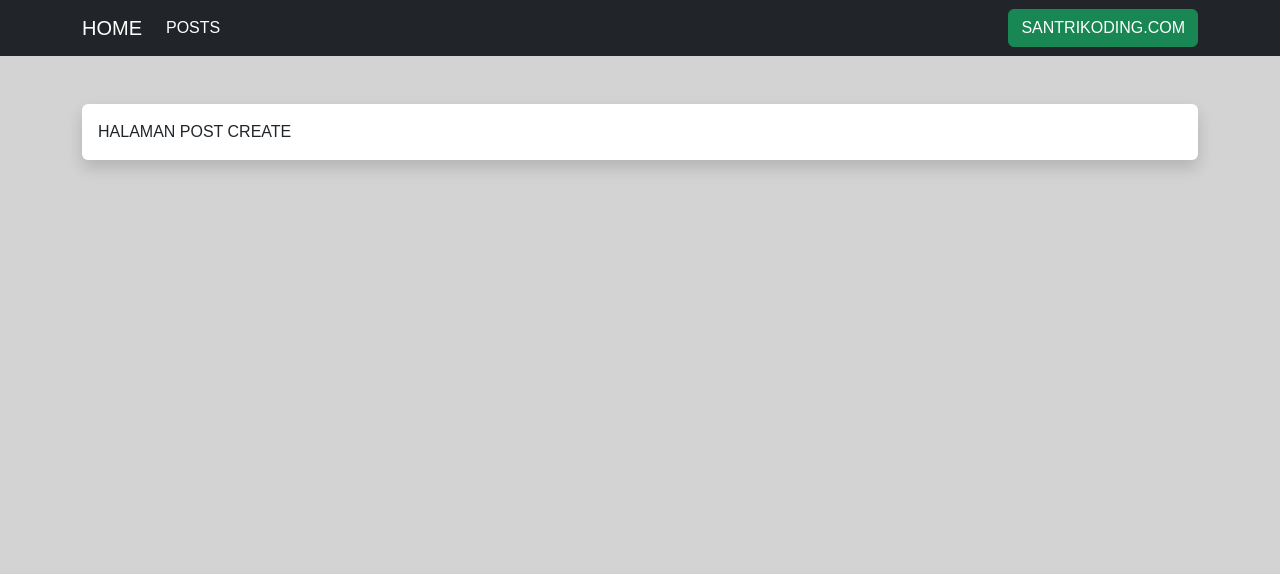
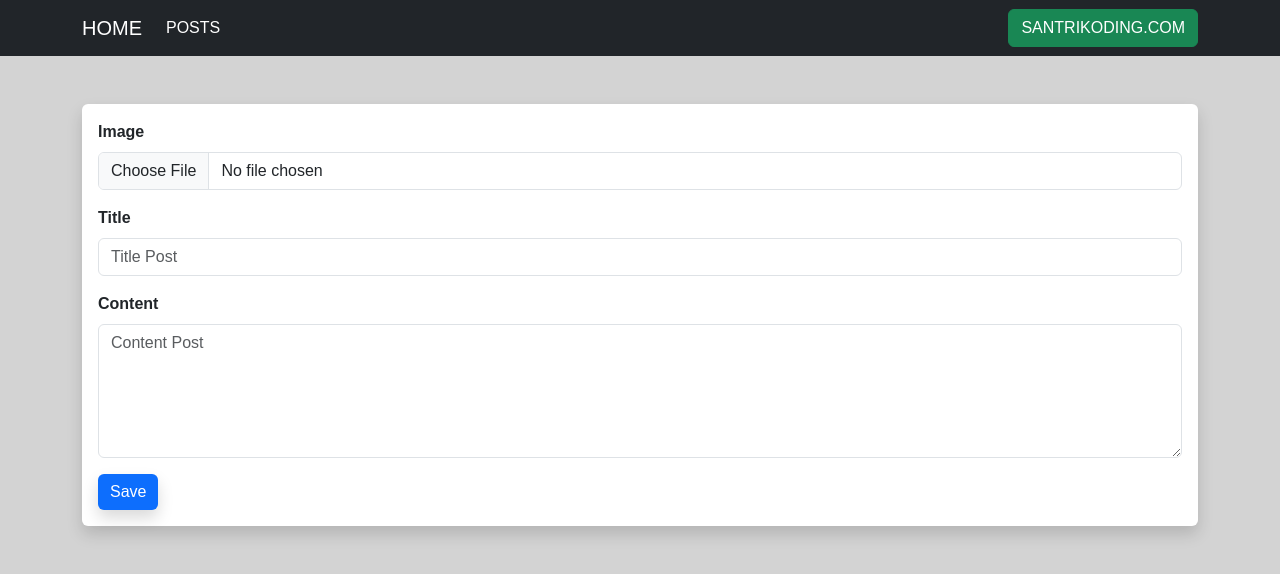
Before and after one commit to marthak406/vue3-crud, a Vue app: page /create in a window 1280 px wide. Shown: the top 574 px of the page. Built offline with nearby package versions, Linux system fonts and the light colour scheme.

Commit message:
insert & upload file with REST API

```diff
--- a/src/views/posts/create.vue
+++ b/src/views/posts/create.vue
@@ -1,14 +1,82 @@
 <script setup>
+    //import ref
+    import { ref } from "vue";
 
+    //import router
+    import { useRouter } from 'vue-router';
+
+    //import api
+    import api from "../../api";
+
+    //init router
+    const router = useRouter();
+
+    //define state
+    const image = ref("");
+    const title = ref("");
+    const content = ref("");
+    const errors = ref([]);
+
+    //method for handle file changes
+    const handleFileChange = (e) => {
+        //assign file to state
+        image.value = e.target.files[0];
+    };
+
+    //method "storePost"
+    const storePost = async () => {
+
+        //init formData
+        let formData = new FormData();
+
+        //assign state value to formData
+        formData.append("image", image.value);
+        formData.append("title", title.value);
+        formData.append("content", content.value);
+
+        //store data with API
+        await api.post('/api/posts', formData)
+        .then(() => {
+            //redirect
+            router.push({ path: "/posts" });
+        })
+        .catch((error) => {
+            //assign response error data to state "errors"
+            errors.value = error.response.data;
+        });
+    };
 </script>
 
 <template>
- <div class="container mt-5 mb-5">
+    <div class="container mt-5">
         <div class="row">
             <div class="col-md-12">
                 <div class="card border-0 rounded shadow">
                     <div class="card-body">
-                     HALAMAN POST CREATE
+                        <form @submit.prevent="storePost()">
+                            <div class="mb-3">
+                                <label class="form-label fw-bold">Image</label>
+                                <input type="file" class="form-control" @change="handleFileChange($event)">
+                                <div v-if="errors.image" class="alert alert-danger mt-2">
+                                    <span>{{ errors.image[0] }}</span>
+                                </div>
+                            </div>
+                            <div class="mb-3">
+                                <label class="form-label fw-bold">Title</label>
+                                <input type="text" class="form-control" v-model="title" placeholder="Title Post">
+                                <div v-if="errors.title" class="alert alert-danger mt-2">
+                                    <span>{{ errors.title[0] }}</span>
+                                </div>
+                            </div>
+                            <div class="mb-3">
+                                <label class="form-label fw-bold">Content</label>
+                                <textarea class="form-control" v-model="content" rows="5" placeholder="Content Post"></textarea>
+                                <div v-if="errors.content" class="alert alert-danger mt-2">
+                                    <span>{{ errors.content[0] }}</span>
+                                </div>
+                            </div>
+                            <button type="submit" class="btn btn-md btn-primary rounded-sm shadow border-0">Save</button>
+                        </form>
                     </div>
                 </div>
             </div>
```
Lines whose indentation alone changed are shown as unchanged.
